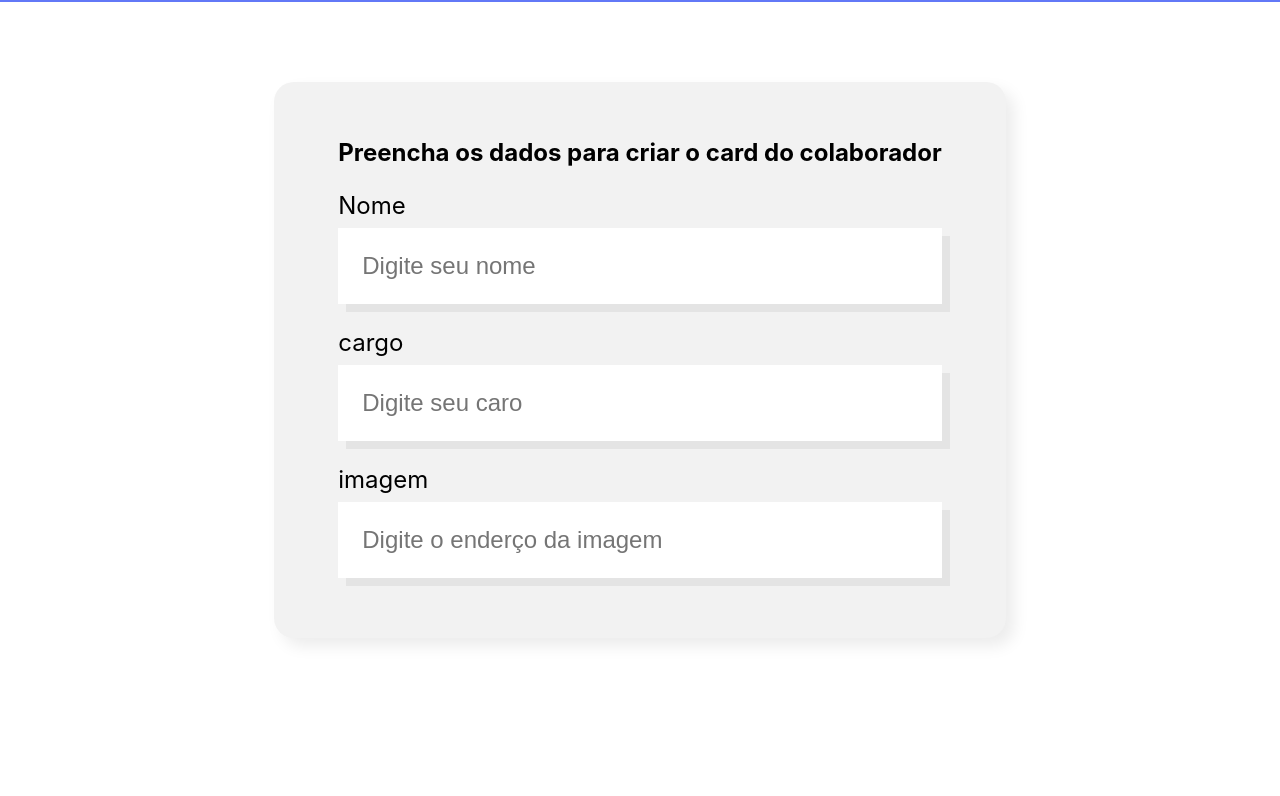
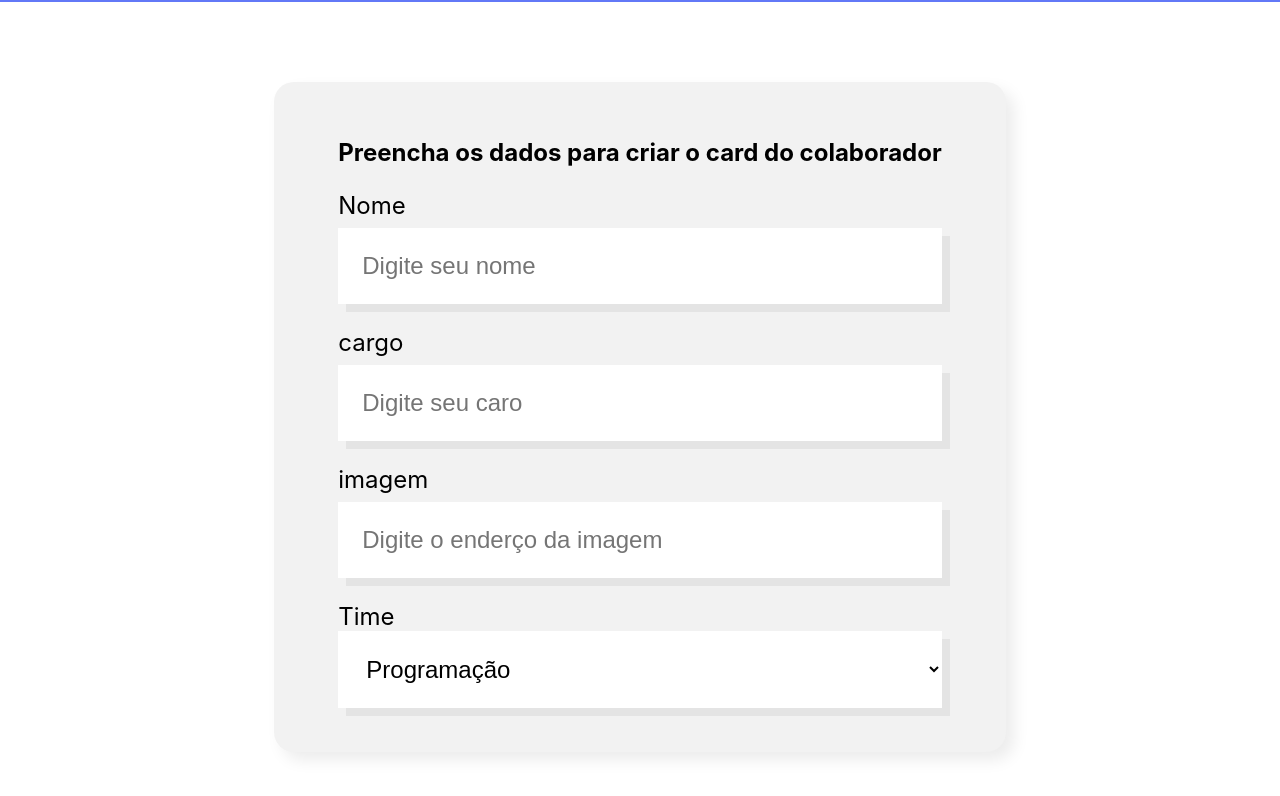
Before and after one commit to Juniorbasck/PDA_CLASSES, a React (Create React App) app in the folder alura/React desenvolvendo com javaScript/organo/: page / in a window 1280 px wide. Shown: the part 496-1292 px from the top of the page. Before the commit the page ends 1214 px from the top, so only its background shows below. Built offline with nearby package versions, Linux system fonts and the light colour scheme.

Commit message:
atualizacoes

```diff
--- /dev/null
+++ b/alura/React desenvolvendo com javaScript/organo/src/componetes/ListaSuspensa/ListaSuspensa.css
@@ -0,0 +1,15 @@
+.lista-suspensa{
+    display: block;
+    margin-bottom: 8px;
+    font-size: 24px;
+}
+
+.lista-suspensa select{
+    background-color: #ffff;
+    box-shadow: 8px 8px rgba(0, 0, 0, 0.06);
+    width: 100%;
+    border: none;
+    font-size: 24px;
+    padding: 24px;
+    box-sizing: border-box;
+}
--- /dev/null
+++ b/alura/React desenvolvendo com javaScript/organo/src/componetes/ListaSuspensa/index.js
@@ -0,0 +1,16 @@
+import './ListaSuspensa.css';
+
+const ListaSuspensa = (props) => {
+    console.log(props.itens)
+
+    return(
+        <div className='lista-suspensa'>
+            <label>{props.label}</label>
+            <select>
+                {props.itens.map(item => <option key={item}>{item}</option>)}
+            </select>
+        </div>
+    )
+}
+
+export default ListaSuspensa;
--- a/alura/React desenvolvendo com javaScript/organo/src/componetes/formulario/index.js
+++ b/alura/React desenvolvendo com javaScript/organo/src/componetes/formulario/index.js
@@ -1,7 +1,19 @@
+import ListaSuspensa from '../ListaSuspensa';
 import CampoTexto from '../compoTexto';
 import './formulario.css';
 
 const Formulario = () => {
+
+    const times = [
+        'Programação',
+        'FrontEnd',
+        'Data Sciencia',
+        'Devops',
+        'Design',
+        'Mobile',
+        'Inovação e gestão'
+    ]
+
     return (
         <selection className="container">
             <form>
@@ -9,6 +21,7 @@
                 <CampoTexto label="Nome" placeholder="Digite seu nome"/>
                 <CampoTexto label="cargo" placeholder="Digite seu caro"/>
                 <CampoTexto label="imagem" placeholder="Digite o enderço da imagem"/>
+                <ListaSuspensa label="Time" itens={times}/>
             </form>
         </selection>
     )
```
Also changed, not shown: alura/React desenvolvendo com javaScript/organo/src/componetes/compoTexto/index.js (line endings or trailing spaces).
